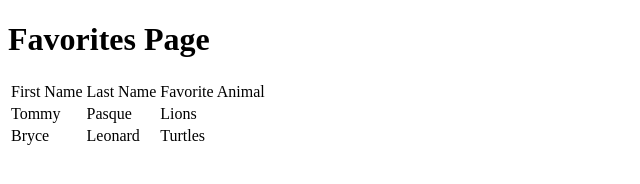
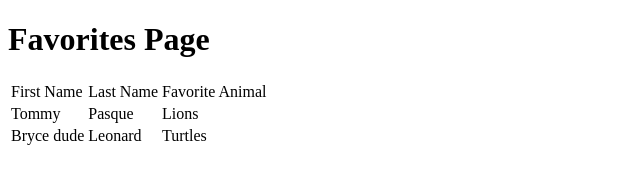
Before and after one commit to tpasque/favorites, a plain HTML site: page favorites.html in a window 1280 px wide. Shown: the full height of the page, 0-640 px from the left. Drawn offline with Linux system fonts and the light colour scheme.

Commit message:
second take

```diff
--- a/favorites.html
+++ b/favorites.html
@@ -17,7 +17,7 @@
               <td>Pasque</td>
               <td>Lions</td>
               <tr>
-                <td>Bryce</td>
+                <td>Bryce dude</td>
                 <td>Leonard</td>
                 <td>Turtles</td>
               </tr>
```
